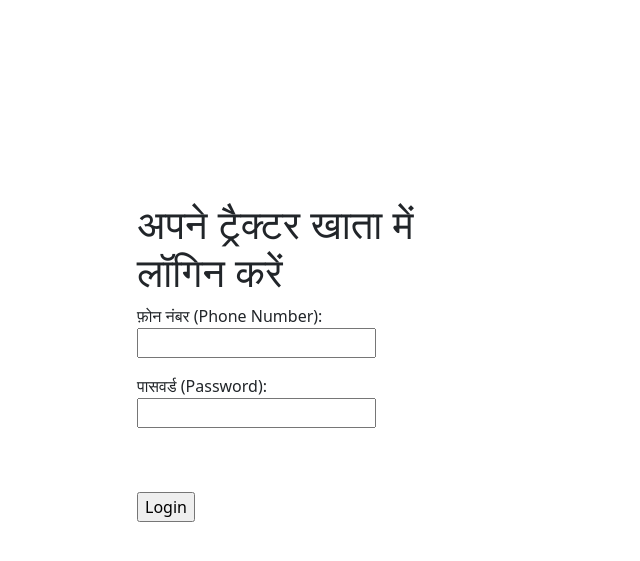
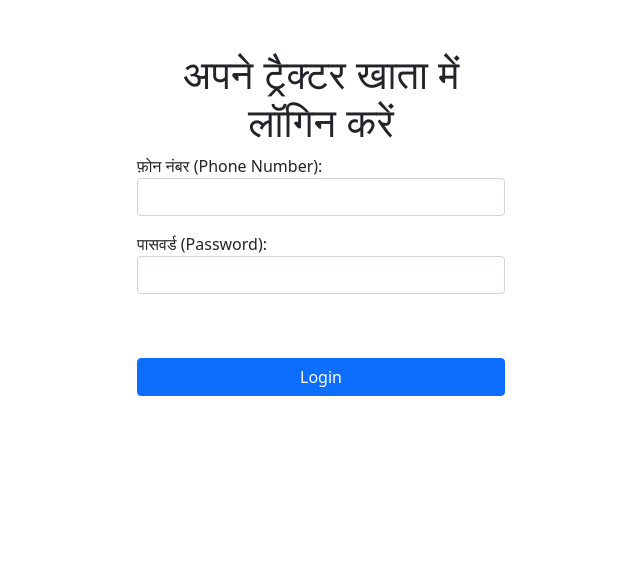
Before and after one commit to pankajmaurya/khatabook-mvp-flasky, a Flask app: page /login in a window 1280 px wide. Shown: the top 561 px of the page, without its empty margins (319-959 px from the left). Run offline with Flask 3, Linux system fonts and the light colour scheme; some libraries are stand-ins or nearby versions.

Commit message:
done even more nicely by chatgpt

```diff
--- a/templates/login.html
+++ b/templates/login.html
@@ -2,31 +2,32 @@
 <html>
 <head>
     <title>ट्रैक्टर खाता लॉगिन</title>
+    <meta name="viewport" content="width=device-width, initial-scale=1">
     <link rel="stylesheet" href="https://stackpath.bootstrapcdn.com/bootstrap/5.0.0-alpha1/css/bootstrap.min.css">
     <style>
         .container {
             max-width: 400px;
-            margin-top: 200px;
-            max-height: 400px;
+            margin-top: 50px;
+            margin-bottom: 50px;
         }
     </style>
 </head>
 <body>
     <div class="container">
 
-        <h1>अपने ट्रैक्टर खाता में लॉगिन करें</h1>
+        <h1 class="text-center">अपने ट्रैक्टर खाता में लॉगिन करें</h1>
 
         <form action="{{ url_for('login') }}" method="POST">
             <div class="mb-3">
                 <label for="phone_number">फ़ोन नंबर (Phone Number):</label>
-                <input type="text" id="phone_number" name="phone_number" required>
+                <input type="text" id="phone_number" name="phone_number" class="form-control" required>
             </div>
             <div class="mb-3">
                 <label for="password">पासवर्ड (Password):</label>
-                <input type="password" id="password" name="password" required>
+                <input type="password" id="password" name="password" class="form-control" required>
             </div>
             <br><br>
-            <input type="submit" value="Login">
+            <button type="submit" class="btn btn-primary btn-block">Login</button>
         </form>
 
     </div>
```
